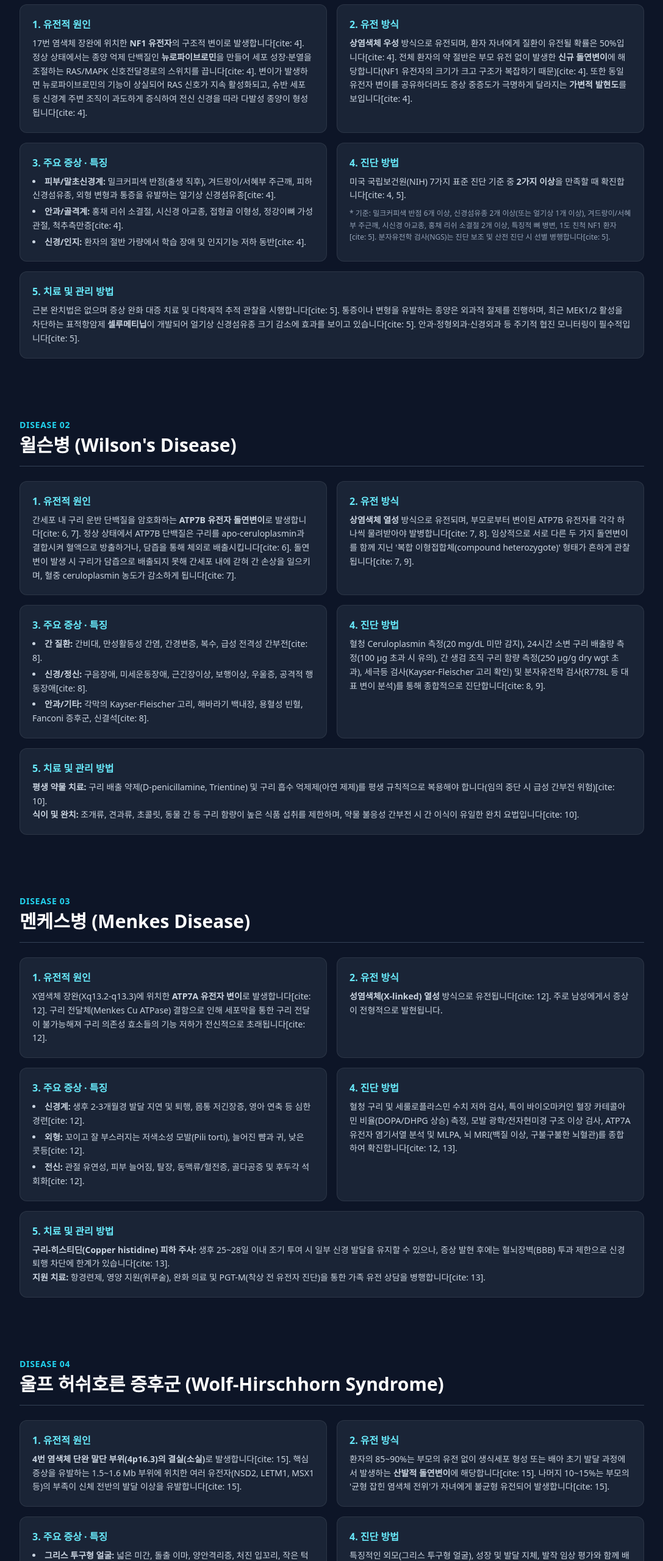
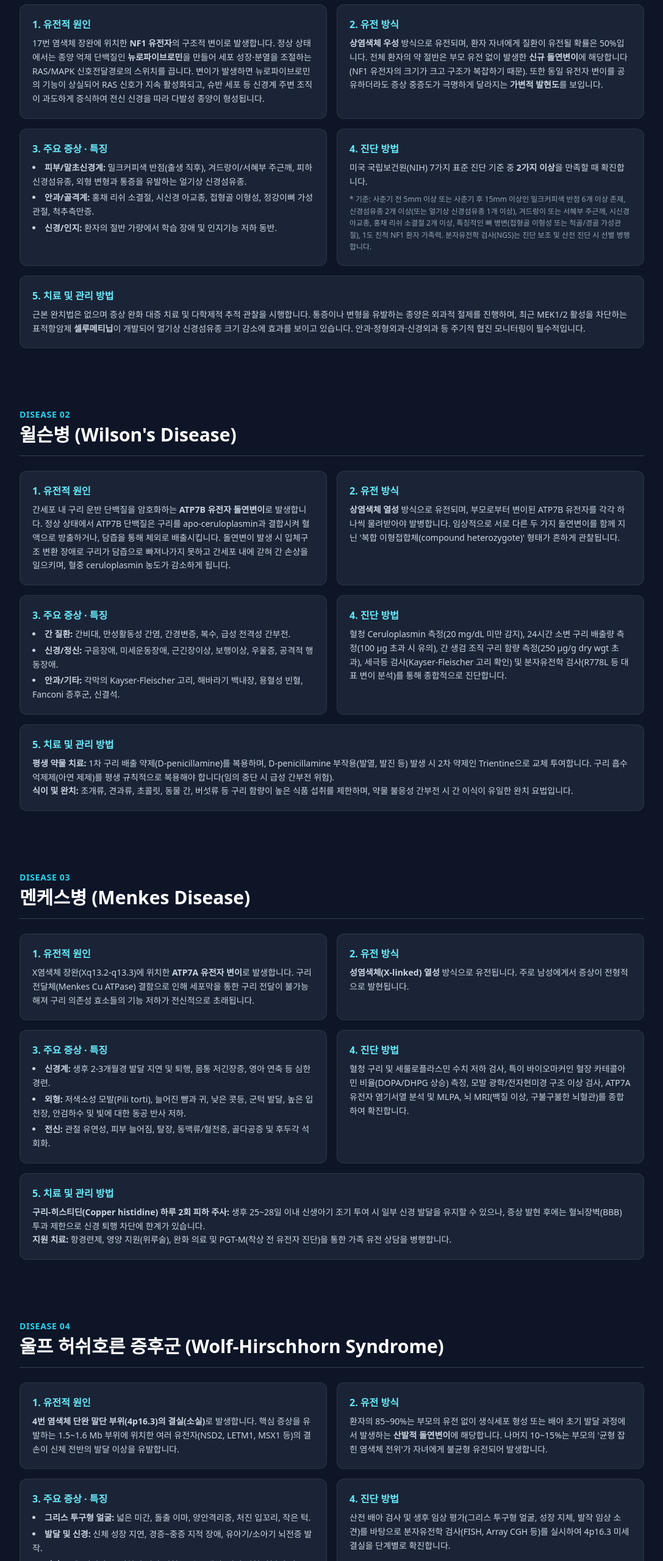
Before and after one commit to yv7ah/Bio_assignment, a plain HTML site: page index.html in a window 1280 px wide. Shown: the part 963-3523 px from the top of the page at 61% size, without its empty margins (96-1183 px from the left). Drawn offline with nearby package versions, Linux system fonts and the light colour scheme.

Commit message:
2차 코드

```diff
--- a/index.html
+++ b/index.html
@@ -113,36 +113,36 @@
                     <div class="detail-card p-5 rounded-xl">
                         <h4 class="text-cyan-300 font-semibold mb-2">1. 유전적 원인</h4>
                         <p class="text-slate-300 text-sm leading-relaxed">
-                            17번 염색체 장완에 위치한 <strong>NF1 유전자</strong>의 구조적 변이로 발생합니다[cite: 4]. 정상 상태에서는 종양 억제 단백질인 <strong>뉴로파이브로민</strong>을 만들어 세포 성장·분열을 조절하는 RAS/MAPK 신호전달경로의 스위치를 끕니다[cite: 4]. 변이가 발생하면 뉴로파이브로민의 기능이 상실되어 RAS 신호가 지속 활성화되고, 슈반 세포 등 신경계 주변 조직이 과도하게 증식하여 전신 신경을 따라 다발성 종양이 형성됩니다[cite: 4].
+                            17번 염색체 장완에 위치한 <strong>NF1 유전자</strong>의 구조적 변이로 발생합니다. 정상 상태에서는 종양 억제 단백질인 <strong>뉴로파이브로민</strong>을 만들어 세포 성장·분열을 조절하는 RAS/MAPK 신호전달경로의 스위치를 끕니다. 변이가 발생하면 뉴로파이브로민의 기능이 상실되어 RAS 신호가 지속 활성화되고, 슈반 세포 등 신경계 주변 조직이 과도하게 증식하여 전신 신경을 따라 다발성 종양이 형성됩니다.
                         </p>
                     </div>
                     <div class="detail-card p-5 rounded-xl">
                         <h4 class="text-cyan-300 font-semibold mb-2">2. 유전 방식</h4>
                         <p class="text-slate-300 text-sm leading-relaxed">
-                            <strong>상염색체 우성</strong> 방식으로 유전되며, 환자 자녀에게 질환이 유전될 확률은 50%입니다[cite: 4]. 전체 환자의 약 절반은 부모 유전 없이 발생한 <strong>신규 돌연변이</strong>에 해당합니다(NF1 유전자의 크기가 크고 구조가 복잡하기 때문)[cite: 4]. 또한 동일 유전자 변이를 공유하더라도 증상 중증도가 극명하게 달라지는 <strong>가변적 발현도</strong>를 보입니다[cite: 4].
+                            <strong>상염색체 우성</strong> 방식으로 유전되며, 환자 자녀에게 질환이 유전될 확률은 50%입니다. 전체 환자의 약 절반은 부모 유전 없이 발생한 <strong>신규 돌연변이</strong>에 해당합니다(NF1 유전자의 크기가 크고 구조가 복잡하기 때문). 또한 동일 유전자 변이를 공유하더라도 증상 중증도가 극명하게 달라지는 <strong>가변적 발현도</strong>를 보입니다.
                         </p>
                     </div>
                     <div class="detail-card p-5 rounded-xl">
                         <h4 class="text-cyan-300 font-semibold mb-2">3. 주요 증상 · 특징</h4>
                         <ul class="text-slate-300 text-sm leading-relaxed space-y-1 list-disc list-inside">
-                            <li><strong>피부/말초신경계:</strong> 밀크커피색 반점(출생 직후), 겨드랑이/서혜부 주근깨, 피하 신경섬유종, 외형 변형과 통증을 유발하는 얼기상 신경섬유종[cite: 4].</li>
-                            <li><strong>안과/골격계:</strong> 홍채 리쉬 소결절, 시신경 아교종, 접형골 이형성, 정강이뼈 가성관절, 척추측만증[cite: 4].</li>
-                            <li><strong>신경/인지:</strong> 환자의 절반 가량에서 학습 장애 및 인지기능 저하 동반[cite: 4].</li>
+                            <li><strong>피부/말초신경계:</strong> 밀크커피색 반점(출생 직후), 겨드랑이/서혜부 주근깨, 피하 신경섬유종, 외형 변형과 통증을 유발하는 얼기상 신경섬유종.</li>
+                            <li><strong>안과/골격계:</strong> 홍채 리쉬 소결절, 시신경 아교종, 접형골 이형성, 정강이뼈 가성관절, 척추측만증.</li>
+                            <li><strong>신경/인지:</strong> 환자의 절반 가량에서 학습 장애 및 인지기능 저하 동반.</li>
                         </ul>
                     </div>
                     <div class="detail-card p-5 rounded-xl">
                         <h4 class="text-cyan-300 font-semibold mb-2">4. 진단 방법</h4>
                         <p class="text-slate-300 text-sm leading-relaxed">
-                            미국 국립보건원(NIH) 7가지 표준 진단 기준 중 <strong>2가지 이상</strong>을 만족할 때 확진합니다[cite: 4, 5].
+                            미국 국립보건원(NIH) 7가지 표준 진단 기준 중 <strong>2가지 이상</strong>을 만족할 때 확진합니다.
                         </p>
                         <p class="text-slate-400 text-xs mt-2 leading-relaxed">
-                            * 기준: 밀크커피색 반점 6개 이상, 신경섬유종 2개 이상(또는 얼기상 1개 이상), 겨드랑이/서혜부 주근깨, 시신경 아교종, 홍채 리쉬 소결절 2개 이상, 특징적 뼈 병변, 1도 친척 NF1 환자[cite: 5]. 분자유전학 검사(NGS)는 진단 보조 및 산전 진단 시 선별 병행합니다[cite: 5].
+                            * 기준: 사춘기 전 5mm 이상 또는 사춘기 후 15mm 이상인 밀크커피색 반점 6개 이상 존재, 신경섬유종 2개 이상(또는 얼기상 신경섬유종 1개 이상), 겨드랑이 또는 서혜부 주근깨, 시신경 아교종, 홍채 리쉬 소결절 2개 이상, 특징적인 뼈 병변(접형골 이형성 또는 척골/경골 가성관절), 1도 친척 NF1 환자 가족력. 분자유전학 검사(NGS)는 진단 보조 및 산전 진단 시 선별 병행합니다.
                         </p>
                     </div>
                     <div class="detail-card p-5 rounded-xl md:col-span-2">
                         <h4 class="text-cyan-300 font-semibold mb-2">5. 치료 및 관리 방법</h4>
                         <p class="text-slate-300 text-sm leading-relaxed">
-                            근본 완치법은 없으며 증상 완화 대증 치료 및 다학제적 추적 관찰을 시행합니다[cite: 5]. 통증이나 변형을 유발하는 종양은 외과적 절제를 진행하며, 최근 MEK1/2 활성을 차단하는 표적항암제 <strong>셀루메티닙</strong>이 개발되어 얼기상 신경섬유종 크기 감소에 효과를 보이고 있습니다[cite: 5]. 안과·정형외과·신경외과 등 주기적 협진 모니터링이 필수적입니다[cite: 5].
+                            근본 완치법은 없으며 증상 완화 대증 치료 및 다학제적 추적 관찰을 시행합니다. 통증이나 변형을 유발하는 종양은 외과적 절제를 진행하며, 최근 MEK1/2 활성을 차단하는 표적항암제 <strong>셀루메티닙</strong>이 개발되어 얼기상 신경섬유종 크기 감소에 효과를 보이고 있습니다. 안과·정형외과·신경외과 등 주기적 협진 모니터링이 필수적입니다.
                         </p>
                     </div>
                 </div>
@@ -158,34 +158,34 @@
                     <div class="detail-card p-5 rounded-xl">
                         <h4 class="text-cyan-300 font-semibold mb-2">1. 유전적 원인</h4>
                         <p class="text-slate-300 text-sm leading-relaxed">
-                            간세포 내 구리 운반 단백질을 암호화하는 <strong>ATP7B 유전자 돌연변이</strong>로 발생합니다[cite: 6, 7]. 정상 상태에서 ATP7B 단백질은 구리를 apo-ceruloplasmin과 결합시켜 혈액으로 방출하거나, 담즙을 통해 체외로 배출시킵니다[cite: 6]. 돌연변이 발생 시 구리가 담즙으로 배출되지 못해 간세포 내에 갇혀 간 손상을 일으키며, 혈중 ceruloplasmin 농도가 감소하게 됩니다[cite: 7].
+                            간세포 내 구리 운반 단백질을 암호화하는 <strong>ATP7B 유전자 돌연변이</strong>로 발생합니다. 정상 상태에서 ATP7B 단백질은 구리를 apo-ceruloplasmin과 결합시켜 혈액으로 방출하거나, 담즙을 통해 체외로 배출시킵니다. 돌연변이 발생 시 입체구조 변환 장애로 구리가 담즙으로 빠져나가지 못하고 간세포 내에 갇혀 간 손상을 일으키며, 혈중 ceruloplasmin 농도가 감소하게 됩니다.
                         </p>
                     </div>
                     <div class="detail-card p-5 rounded-xl">
                         <h4 class="text-cyan-300 font-semibold mb-2">2. 유전 방식</h4>
                         <p class="text-slate-300 text-sm leading-relaxed">
-                            <strong>상염색체 열성</strong> 방식으로 유전되며, 부모로부터 변이된 ATP7B 유전자를 각각 하나씩 물려받아야 발병합니다[cite: 7, 8]. 임상적으로 서로 다른 두 가지 돌연변이를 함께 지닌 '복합 이형접합체(compound heterozygote)' 형태가 흔하게 관찰됩니다[cite: 7, 9].
+                            <strong>상염색체 열성</strong> 방식으로 유전되며, 부모로부터 변이된 ATP7B 유전자를 각각 하나씩 물려받아야 발병합니다. 임상적으로 서로 다른 두 가지 돌연변이를 함께 지닌 '복합 이형접합체(compound heterozygote)' 형태가 흔하게 관찰됩니다.
                         </p>
                     </div>
                     <div class="detail-card p-5 rounded-xl">
                         <h4 class="text-cyan-300 font-semibold mb-2">3. 주요 증상 · 특징</h4>
                         <ul class="text-slate-300 text-sm leading-relaxed space-y-1 list-disc list-inside">
-                            <li><strong>간 질환:</strong> 간비대, 만성활동성 간염, 간경변증, 복수, 급성 전격성 간부전[cite: 8].</li>
-                            <li><strong>신경/정신:</strong> 구음장애, 미세운동장애, 근긴장이상, 보행이상, 우울증, 공격적 행동장애[cite: 8].</li>
-                            <li><strong>안과/기타:</strong> 각막의 Kayser-Fleischer 고리, 해바라기 백내장, 용혈성 빈혈, Fanconi 증후군, 신결석[cite: 8].</li>
+                            <li><strong>간 질환:</strong> 간비대, 만성활동성 간염, 간경변증, 복수, 급성 전격성 간부전.</li>
+                            <li><strong>신경/정신:</strong> 구음장애, 미세운동장애, 근긴장이상, 보행이상, 우울증, 공격적 행동장애.</li>
+                            <li><strong>안과/기타:</strong> 각막의 Kayser-Fleischer 고리, 해바라기 백내장, 용혈성 빈혈, Fanconi 증후군, 신결석.</li>
                         </ul>
                     </div>
                     <div class="detail-card p-5 rounded-xl">
                         <h4 class="text-cyan-300 font-semibold mb-2">4. 진단 방법</h4>
                         <p class="text-slate-300 text-sm leading-relaxed">
-                            혈청 Ceruloplasmin 측정(20 mg/dL 미만 감지), 24시간 소변 구리 배출량 측정(100 µg 초과 시 유의), 간 생검 조직 구리 함량 측정(250 µg/g dry wgt 초과), 세극등 검사(Kayser-Fleischer 고리 확인) 및 분자유전학 검사(R778L 등 대표 변이 분석)를 통해 종합적으로 진단합니다[cite: 8, 9].
+                            혈청 Ceruloplasmin 측정(20 mg/dL 미만 감지), 24시간 소변 구리 배출량 측정(100 µg 초과 시 유의), 간 생검 조직 구리 함량 측정(250 µg/g dry wgt 초과), 세극등 검사(Kayser-Fleischer 고리 확인) 및 분자유전학 검사(R778L 등 대표 변이 분석)를 통해 종합적으로 진단합니다.
                         </p>
                     </div>
                     <div class="detail-card p-5 rounded-xl md:col-span-2">
                         <h4 class="text-cyan-300 font-semibold mb-2">5. 치료 및 관리 방법</h4>
                         <p class="text-slate-300 text-sm leading-relaxed">
-                            <strong>평생 약물 치료:</strong> 구리 배출 약제(D-penicillamine, Trientine) 및 구리 흡수 억제제(아연 제제)를 평생 규칙적으로 복용해야 합니다(임의 중단 시 급성 간부전 위험)[cite: 10].<br>
-                            <strong>식이 및 완치:</strong> 조개류, 견과류, 초콜릿, 동물 간 등 구리 함량이 높은 식품 섭취를 제한하며, 약물 불응성 간부전 시 간 이식이 유일한 완치 요법입니다[cite: 10].
+                            <strong>평생 약물 치료:</strong> 1차 구리 배출 약제(D-penicillamine)를 복용하며, D-penicillamine 부작용(발열, 발진 등) 발생 시 2차 약제인 Trientine으로 교체 투여합니다. 구리 흡수 억제제(아연 제제)를 평생 규칙적으로 복용해야 합니다(임의 중단 시 급성 간부전 위험).<br>
+                            <strong>식이 및 완치:</strong> 조개류, 견과류, 초콜릿, 동물 간, 버섯류 등 구리 함량이 높은 식품 섭취를 제한하며, 약물 불응성 간부전 시 간 이식이 유일한 완치 요법입니다.
                         </p>
                     </div>
                 </div>
@@ -201,34 +201,34 @@
                     <div class="detail-card p-5 rounded-xl">
                         <h4 class="text-cyan-300 font-semibold mb-2">1. 유전적 원인</h4>
                         <p class="text-slate-300 text-sm leading-relaxed">
-                            X염색체 장완(Xq13.2-q13.3)에 위치한 <strong>ATP7A 유전자 변이</strong>로 발생합니다[cite: 12]. 구리 전달체(Menkes Cu ATPase) 결함으로 인해 세포막을 통한 구리 전달이 불가능해져 구리 의존성 효소들의 기능 저하가 전신적으로 초래됩니다[cite: 12].
+                            X염색체 장완(Xq13.2-q13.3)에 위치한 <strong>ATP7A 유전자 변이</strong>로 발생합니다. 구리 전달체(Menkes Cu ATPase) 결함으로 인해 세포막을 통한 구리 전달이 불가능해져 구리 의존성 효소들의 기능 저하가 전신적으로 초래됩니다.
                         </p>
                     </div>
                     <div class="detail-card p-5 rounded-xl">
                         <h4 class="text-cyan-300 font-semibold mb-2">2. 유전 방식</h4>
                         <p class="text-slate-300 text-sm leading-relaxed">
-                            <strong>성염색체(X-linked) 열성</strong> 방식으로 유전됩니다[cite: 12]. 주로 남성에게서 증상이 전형적으로 발현됩니다.
+                            <strong>성염색체(X-linked) 열성</strong> 방식으로 유전됩니다. 주로 남성에게서 증상이 전형적으로 발현됩니다.
                         </p>
                     </div>
                     <div class="detail-card p-5 rounded-xl">
                         <h4 class="text-cyan-300 font-semibold mb-2">3. 주요 증상 · 특징</h4>
                         <ul class="text-slate-300 text-sm leading-relaxed space-y-1 list-disc list-inside">
-                            <li><strong>신경계:</strong> 생후 2-3개월경 발달 지연 및 퇴행, 몸통 저긴장증, 영아 연축 등 심한 경련[cite: 12].</li>
-                            <li><strong>외형:</strong> 꼬이고 잘 부스러지는 저색소성 모발(Pili torti), 늘어진 뺨과 귀, 낮은 콧등[cite: 12].</li>
-                            <li><strong>전신:</strong> 관절 유연성, 피부 늘어짐, 탈장, 동맥류/혈전증, 골다공증 및 후두각 석회화[cite: 12].</li>
+                            <li><strong>신경계:</strong> 생후 2-3개월경 발달 지연 및 퇴행, 몸통 저긴장증, 영아 연축 등 심한 경련.</li>
+                            <li><strong>외형:</strong> 저색소성 모발(Pili torti), 늘어진 뺨과 귀, 낮은 콧등, 군턱 발달, 높은 입천장, 안검하수 및 빛에 대한 동공 반사 저하.</li>
+                            <li><strong>전신:</strong> 관절 유연성, 피부 늘어짐, 탈장, 동맥류/혈전증, 골다공증 및 후두각 석회화.</li>
                         </ul>
                     </div>
                     <div class="detail-card p-5 rounded-xl">
                         <h4 class="text-cyan-300 font-semibold mb-2">4. 진단 방법</h4>
                         <p class="text-slate-300 text-sm leading-relaxed">
-                            혈청 구리 및 세룰로플라스민 수치 저하 검사, 특이 바이오마커인 혈장 카테콜아민 비율(DOPA/DHPG 상승) 측정, 모발 광학/전자현미경 구조 이상 검사, ATP7A 유전자 염기서열 분석 및 MLPA, 뇌 MRI(백질 이상, 구불구불한 뇌혈관)를 종합하여 확진합니다[cite: 12, 13].
+                            혈청 구리 및 세룰로플라스민 수치 저하 검사, 특이 바이오마커인 혈장 카테콜아민 비율(DOPA/DHPG 상승) 측정, 모발 광학/전자현미경 구조 이상 검사, ATP7A 유전자 염기서열 분석 및 MLPA, 뇌 MRI(백질 이상, 구불구불한 뇌혈관)를 종합하여 확진합니다.
                         </p>
                     </div>
                     <div class="detail-card p-5 rounded-xl md:col-span-2">
                         <h4 class="text-cyan-300 font-semibold mb-2">5. 치료 및 관리 방법</h4>
                         <p class="text-slate-300 text-sm leading-relaxed">
-                            <strong>구리-히스티딘(Copper histidine) 피하 주사:</strong> 생후 25~28일 이내 조기 투여 시 일부 신경 발달을 유지할 수 있으나, 증상 발현 후에는 혈뇌장벽(BBB) 투과 제한으로 신경 퇴행 차단에 한계가 있습니다[cite: 13].<br>
-                            <strong>지원 치료:</strong> 항경련제, 영양 지원(위루술), 완화 의료 및 PGT-M(착상 전 유전자 진단)을 통한 가족 유전 상담을 병행합니다[cite: 13].
+                            <strong>구리-히스티딘(Copper histidine) 하루 2회 피하 주사:</strong> 생후 25~28일 이내 신생아기 조기 투여 시 일부 신경 발달을 유지할 수 있으나, 증상 발현 후에는 혈뇌장벽(BBB) 투과 제한으로 신경 퇴행 차단에 한계가 있습니다.<br>
+                            <strong>지원 치료:</strong> 항경련제, 영양 지원(위루술), 완화 의료 및 PGT-M(착상 전 유전자 진단)을 통한 가족 유전 상담을 병행합니다.
                         </p>
                     </div>
                 </div>
@@ -244,33 +244,33 @@
                     <div class="detail-card p-5 rounded-xl">
                         <h4 class="text-cyan-300 font-semibold mb-2">1. 유전적 원인</h4>
                         <p class="text-slate-300 text-sm leading-relaxed">
-                            <strong>4번 염색체 단완 말단 부위(4p16.3)의 결실(소실)</strong>로 발생합니다[cite: 15]. 핵심 증상을 유발하는 1.5~1.6 Mb 부위에 위치한 여러 유전자(NSD2, LETM1, MSX1 등)의 부족이 신체 전반의 발달 이상을 유발합니다[cite: 15].
+                            <strong>4번 염색체 단완 말단 부위(4p16.3)의 결실(소실)</strong>로 발생합니다. 핵심 증상을 유발하는 1.5~1.6 Mb 부위에 위치한 여러 유전자(NSD2, LETM1, MSX1 등)의 결손이 신체 전반의 발달 이상을 유발합니다.
                         </p>
                     </div>
                     <div class="detail-card p-5 rounded-xl">
                         <h4 class="text-cyan-300 font-semibold mb-2">2. 유전 방식</h4>
                         <p class="text-slate-300 text-sm leading-relaxed">
-                            환자의 85~90%는 부모의 유전 없이 생식세포 형성 또는 배아 초기 발달 과정에서 발생하는 <strong>산발적 돌연변이</strong>에 해당합니다[cite: 15]. 나머지 10~15%는 부모의 '균형 잡힌 염색체 전위'가 자녀에게 불균형 유전되어 발생합니다[cite: 15].
+                            환자의 85~90%는 부모의 유전 없이 생식세포 형성 또는 배아 초기 발달 과정에서 발생하는 <strong>산발적 돌연변이</strong>에 해당합니다. 나머지 10~15%는 부모의 '균형 잡힌 염색체 전위'가 자녀에게 불균형 유전되어 발생합니다.
                         </p>
                     </div>
                     <div class="detail-card p-5 rounded-xl">
                         <h4 class="text-cyan-300 font-semibold mb-2">3. 주요 증상 · 특징</h4>
                         <ul class="text-slate-300 text-sm leading-relaxed space-y-1 list-disc list-inside">
-                            <li><strong>그리스 투구형 얼굴:</strong> 넓은 미간, 돌출 이마, 양안격리증, 처진 입꼬리, 작은 턱[cite: 15].</li>
-                            <li><strong>발달 및 신경:</strong> 신체 성장 지연, 경증~중증 지적 장애, 유아기/소아기 뇌전증 발작[cite: 15].</li>
-                            <li><strong>기타:</strong> 근육 저긴장증, 선천성 심장 기형, 구순구개열, 신장 기형, 척추측만증[cite: 15].</li>
+                            <li><strong>그리스 투구형 얼굴:</strong> 넓은 미간, 돌출 이마, 양안격리증, 처진 입꼬리, 작은 턱.</li>
+                            <li><strong>발달 및 신경:</strong> 신체 성장 지연, 경증~중증 지적 장애, 유아기/소아기 뇌전증 발작.</li>
+                            <li><strong>기타:</strong> 근육 저긴장증, 선천성 심장 기형, 구순구개열, 신장 기형, 척추측만증.</li>
                         </ul>
                     </div>
                     <div class="detail-card p-5 rounded-xl">
                         <h4 class="text-cyan-300 font-semibold mb-2">4. 진단 방법</h4>
                         <p class="text-slate-300 text-sm leading-relaxed">
-                            특징적인 외모(그리스 투구형 얼굴), 성장 및 발달 지체, 발작 임상 평가와 함께 배아 및 신생아 단계의 염색체 분자유전학 검사(FISH, Array CGH 등)를 실시하여 4p16.3 미세결실을 확진합니다[cite: 15, 16].
+                            산전 배아 검사 및 생후 임상 평가(그리스 투구형 얼굴, 성장 지체, 발작 임상 소견)를 바탕으로 분자유전학 검사(FISH, Array CGH 등)를 실시하여 4p16.3 미세결실을 단계별로 확진합니다.
                         </p>
                     </div>
                     <div class="detail-card p-5 rounded-xl md:col-span-2">
                         <h4 class="text-cyan-300 font-semibold mb-2">5. 치료 및 관리 방법</h4>
                         <p class="text-slate-300 text-sm leading-relaxed">
-                            근본적인 염색체 복구 치료법은 없으며 증상 완화 대증 치료가 중심이 됩니다[cite: 16]. 뇌전증 조절을 위한 항경련제 약물 치료, 재활(물리/작업/언어치료), 심장 기형 및 구순구개열 외과 수술, 영유아 수유·영양 관리가 진행됩니다[cite: 16].
+                            근본적인 염색체 복구 치료법은 없으며 증상 완화 대증 치료가 중심이 됩니다. 뇌전증 조절을 위한 항경련제 약물 치료, 재활(물리/작업/언어치료), 심장 기형 및 구순구개열 외과 수술, 영유아 수유·영양 관리가 진행됩니다.
                         </p>
                     </div>
                 </div>
```
